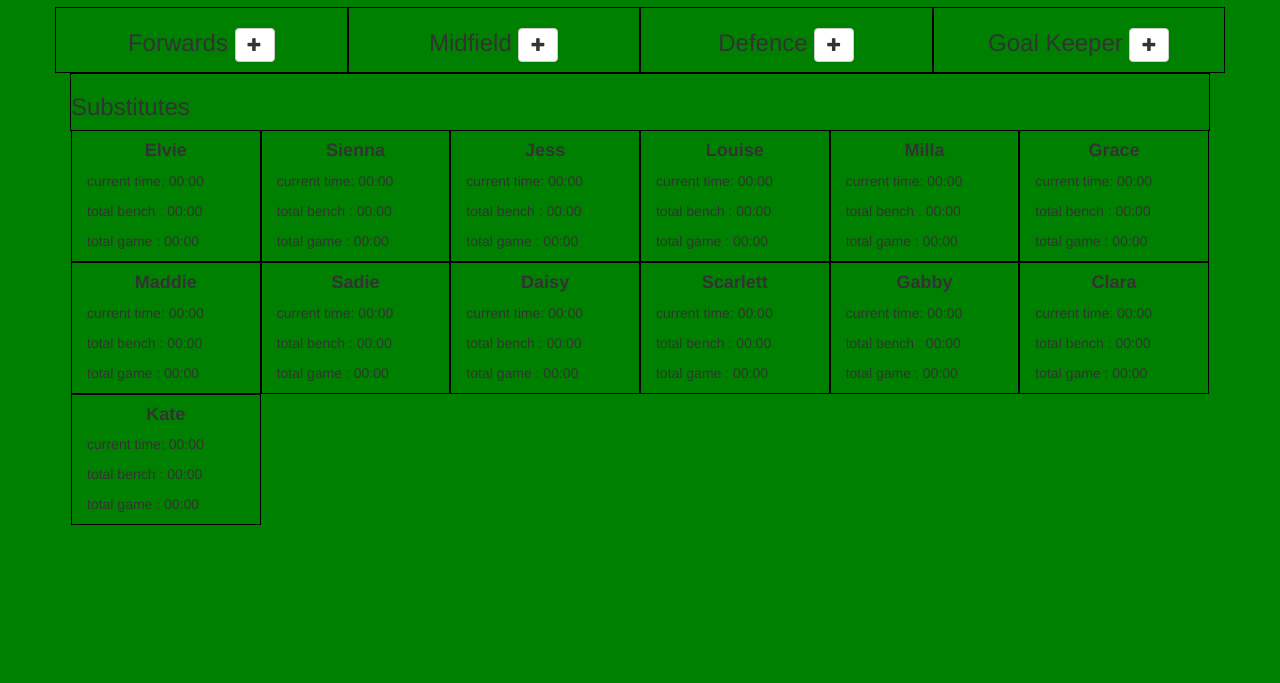
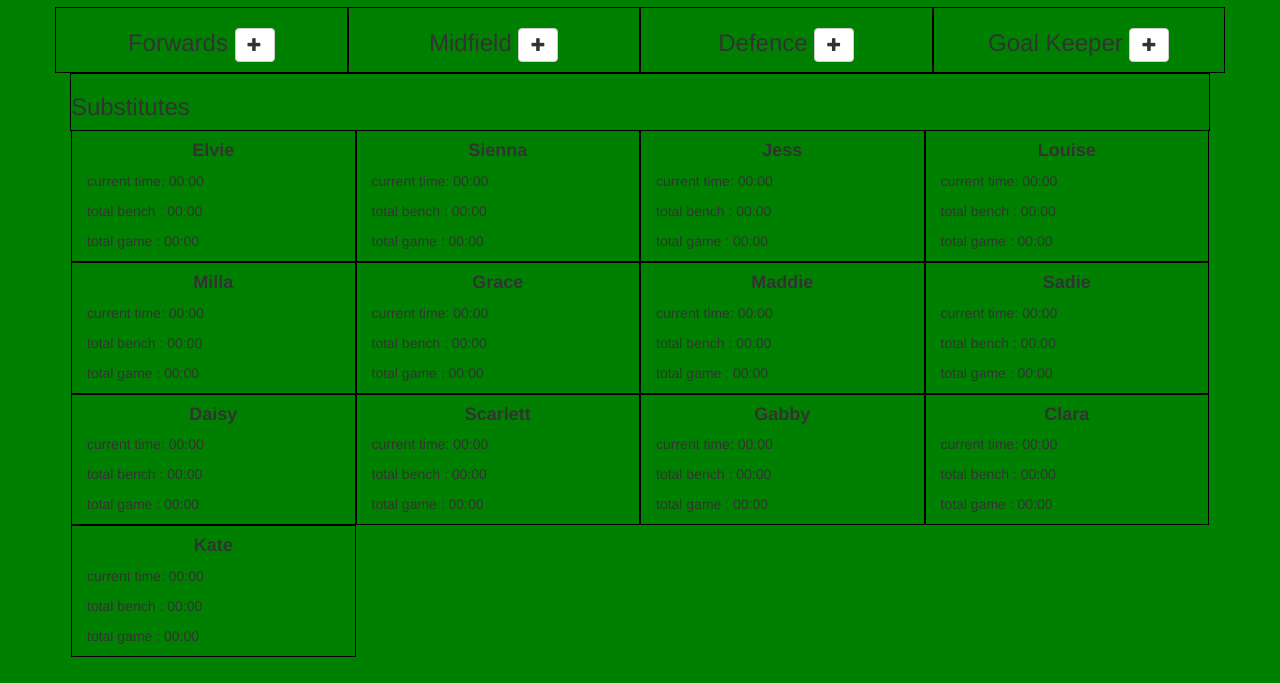
Before and after one commit to JamesAntonThompson/new-coacher, a plain HTML site: page js/coacher.html in a window 1280 px wide. Shown: the part 63-746 px from the top of the page. Drawn offline with nearby package versions, Linux system fonts and the light colour scheme.

Commit message:
wip towards mvp - various bug fixes

```diff
--- a/js/coacher.html
+++ b/js/coacher.html
@@ -95,7 +95,7 @@
 					<div class="Row" style="border: 1px solid black">
 						<h3>Substitutes</h3>
 						<div ng-repeat="player in $ctrl.playersBench">
-							<div class="col-md-2 col-sm-2" ng-class="$ctrl.isPlayerSelected(player.id) ? 'selected' : 'unselected'" ng-click="$ctrl.playerClick( player.id );">
+							<div class="col-md-3 col-sm-3" ng-class="$ctrl.isPlayerSelected(player.id) ? 'selected' : 'unselected'" ng-click="$ctrl.playerClick( player.id );">
 								<h4 class="text-center"><strong>{{ player.name }}</strong></h4>
 								<p>current time: {{$ctrl.displayTime( player.cbt ) }}</p>
 								<p>total bench  : {{$ctrl.displayTime( player.tbt ) }}</p>
```
